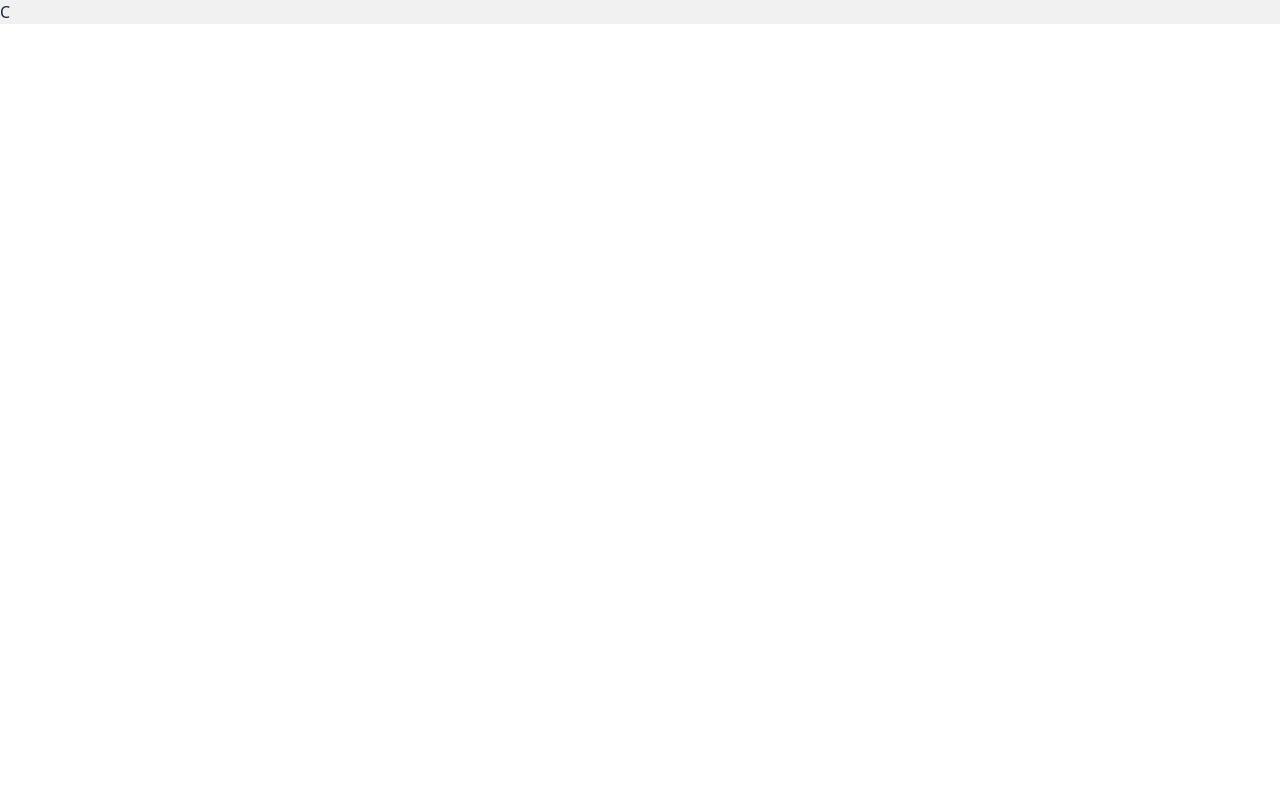
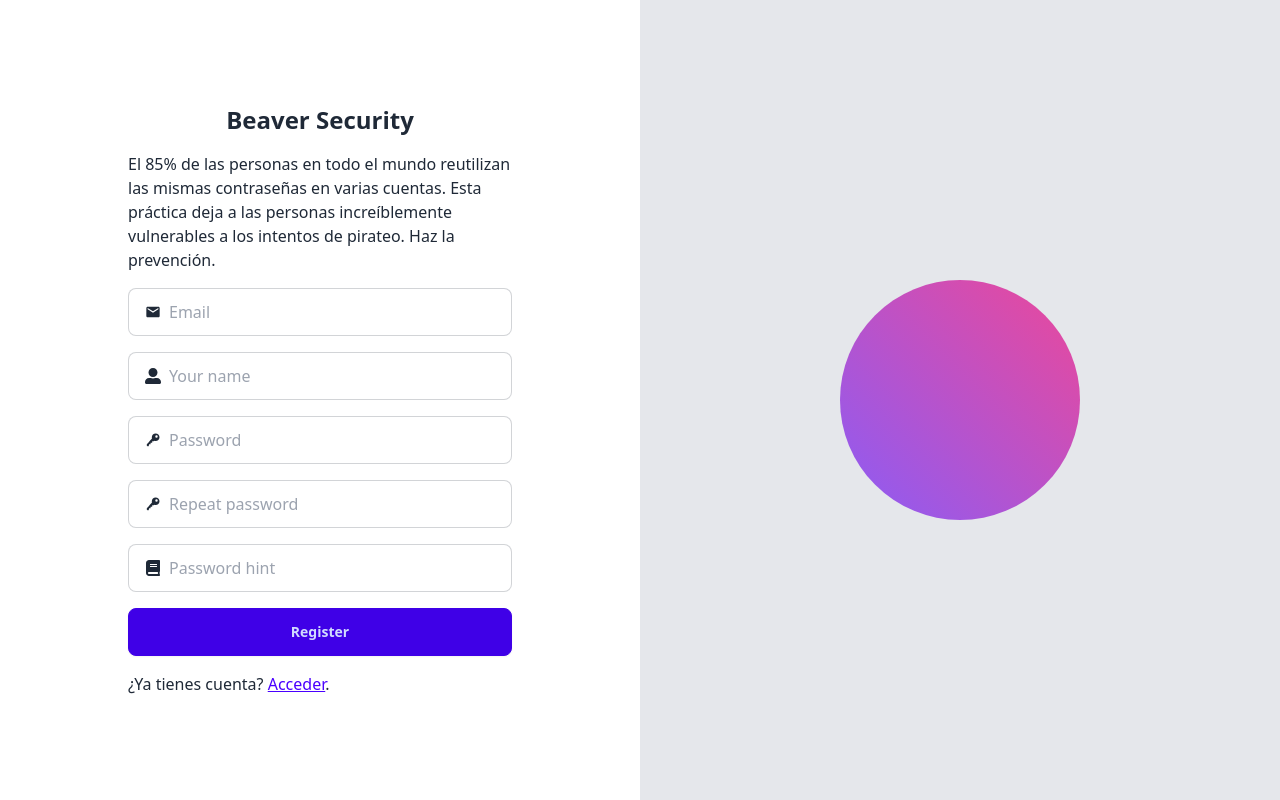
Before and after one commit to Enmanuel-VE/Beaver-security, a React (Vite) app: page /register in a window 1280 px wide. Built offline with nearby package versions, Linux system fonts and the light colour scheme.

Commit message:
add safe and redirections

```diff
--- a/src/App.jsx
+++ b/src/App.jsx
@@ -1,6 +1,6 @@
 import { BrowserRouter, Route, Routes } from "react-router-dom";
 import Login from "./pages/Login";
-import Home from "./pages/Home";
+import Safe from "./pages/Safe";
 import Register from "./pages/Register";
 import GeneratorPasswords from "./pages/GeneratorPasswords";
 
@@ -8,7 +8,7 @@ const App = () => {
   return (
     <BrowserRouter>
       <Routes path="/" element={<div>hello wordl</div>}>
-        <Route path="/home" element={<Home />} />
+        <Route path="/safe" element={<Safe />} />
         <Route path="/login" element={<Login />} />
         <Route path="/register" element={<Register />} />
         <Route path="/generatorPasswords" element={<GeneratorPasswords />} />
--- a/src/components/LoginForm.jsx
+++ b/src/components/LoginForm.jsx
@@ -1,3 +1,4 @@
+import { NavLink } from "react-router";
 import { MdEmail } from "react-icons/md";
 import { IoKeySharp } from "react-icons/io5";
 
@@ -36,9 +37,9 @@ export default function LoginForm() {
           <p>
             ¿Nuevo por aquí?{" "}
             <span>
-              <a href="#" className="link link-primary">
+              <NavLink className="link link-primary" to="/register" end>
                 Crea una cuenta
-              </a>
+              </NavLink>
             </span>
             .
           </p>
--- /dev/null
+++ b/src/components/RegisterForm.jsx
@@ -0,0 +1,65 @@
+import { FaBook } from "react-icons/fa";
+import { FaUserAlt } from "react-icons/fa";
+import { MdEmail } from "react-icons/md";
+import { IoKeySharp } from "react-icons/io5";
+import { NavLink } from "react-router";
+
+export default function RegisterForm() {
+  return (
+    <>
+      <div className="flex flex-col gap-4 p-4 max-w-md mx-auto">
+        <div className="flex flex-col gap-4 p-4">
+          <h1 className="text-center text-2xl font-bold">Beaver Security</h1>
+          <p className="">
+            El 85% de las personas en todo el mundo reutilizan las mismas
+            contraseñas en varias cuentas. Esta práctica deja a las personas
+            increíblemente vulnerables a los intentos de pirateo. Haz la
+            prevención.
+          </p>
+          <label className="input input-bordered flex items-center gap-2">
+            <MdEmail className="bg-opacity-50" />
+            <input type="text" className="grow" placeholder="Email" />
+          </label>
+
+          <label className="input input-bordered flex items-center gap-2">
+            <FaUserAlt />
+            <input type="text" className="grow" placeholder="Your name" />
+          </label>
+
+          <label className="input input-bordered flex items-center gap-2">
+            <IoKeySharp className="bg-opacity-50" />
+            <input type="password" className="grow" placeholder="Password" />
+          </label>
+
+          <label className="input input-bordered flex items-center gap-2">
+            <IoKeySharp className="bg-opacity-50" />
+            <input
+              type="password"
+              className="grow"
+              placeholder="Repeat password"
+            />
+          </label>
+
+          <label className="input input-bordered flex items-center gap-2">
+            <FaBook />
+            <input type="text" className="grow" placeholder="Password hint" />
+          </label>
+
+          <button className="btn btn-active text-center btn-primary">
+            Register
+          </button>
+
+          <p>
+            ¿Ya tienes cuenta?{" "}
+            <span>
+              <NavLink className="link link-primary" to="/login" end>
+                Acceder
+              </NavLink>
+            </span>
+            .
+          </p>
+        </div>
+      </div>
+    </>
+  );
+}
--- a/src/pages/Home.jsx
+++ /dev/null
@@ -1,3 +0,0 @@
-export default function Home() {
-  return <div>B</div>;
-}
--- a/src/pages/Register.jsx
+++ b/src/pages/Register.jsx
@@ -1,3 +1,17 @@
-export default function Register() {
-  return <div>C</div>;
+import RegisterForm from "../components/RegisterForm";
+
+export default function Login() {
+  return (
+    <div data-theme="light">
+      <div className="flex w-full h-screen">
+        <div className="w-full flex items-center justify-center lg:w-1/2">
+          <RegisterForm />
+        </div>
+
+        <div className="hidden lg:flex h-full w-1/2 bg-gray-200 justify-center items-center">
+          <div className="w-60 h-60 bg-gradient-to-tr from-violet-500 to-pink-500 rounded-full animate-spin"></div>
+        </div>
+      </div>
+    </div>
+  );
 }
--- /dev/null
+++ b/src/pages/Safe.jsx
@@ -0,0 +1,9 @@
+export default function Login() {
+  return (
+    <>
+      <div data-theme="light">
+        <div className="flex w-full h-screen"></div>
+      </div>
+    </>
+  );
+}
```
